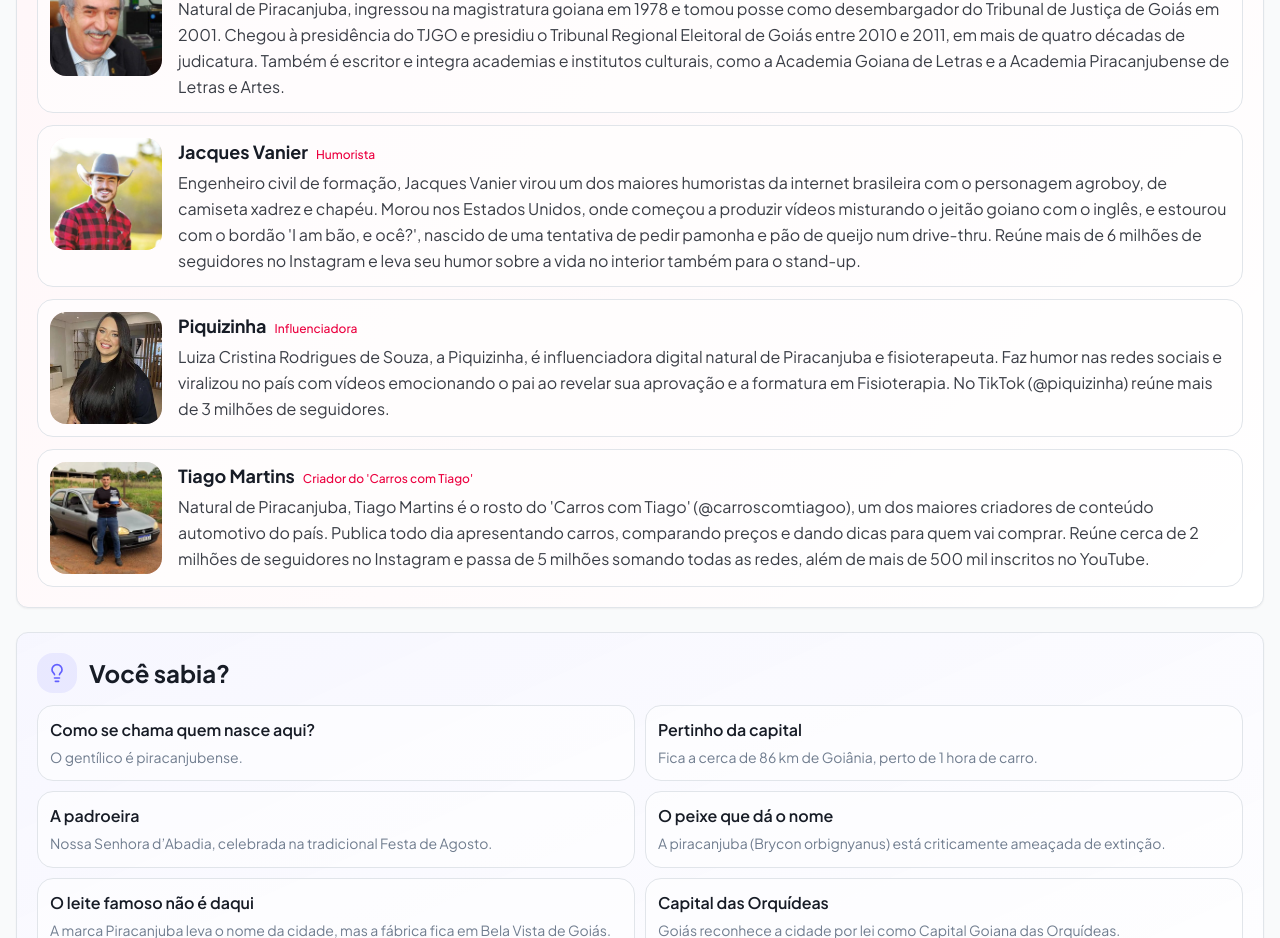
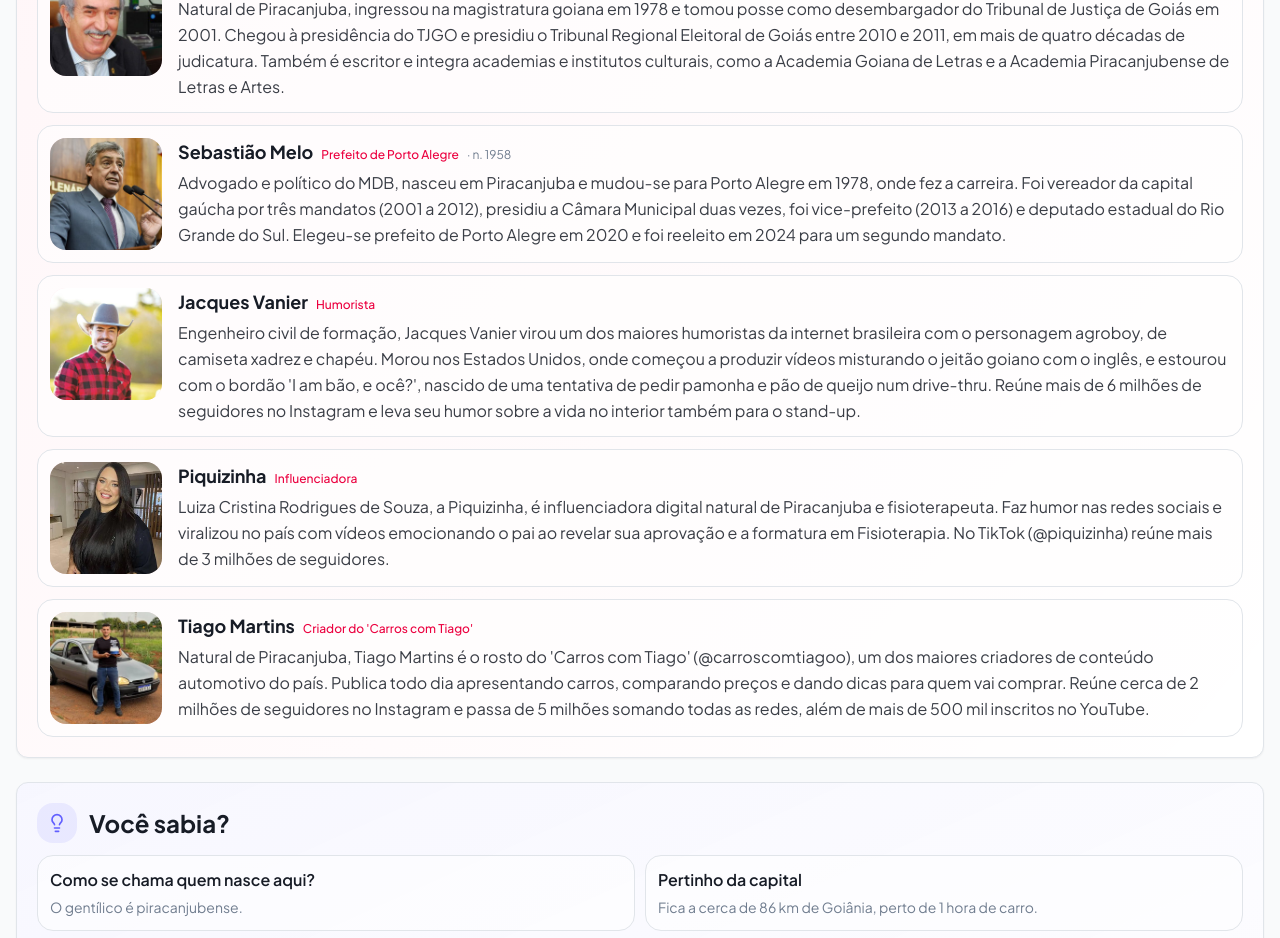
Before and after one commit to gianlucaferro/piracanjuba-next, a Next.js app: page /historia-pba in a window 1280 px wide. Shown: the part 5540-6478 px from the top of the page. Built offline with nearby package versions, Linux system fonts and the light colour scheme; no server answers.

Commit message:
feat(historia-pba): adiciona Sebastiao Melo (prefeito de Porto Alegre) aos filhos ilustres
Natural de Piracanjuba-GO (24/07/1958), confirmado via Perplexity. Foto + bio (carreira MDB em Porto Alegre).

```diff
--- a/src/app/historia-pba/page.tsx
+++ b/src/app/historia-pba/page.tsx
@@ -115,6 +115,13 @@ const pessoas = [
     papel: "Desembargador",
     periodo: "n. 1949",
     bio: "Natural de Piracanjuba, ingressou na magistratura goiana em 1978 e tomou posse como desembargador do Tribunal de Justiça de Goiás em 2001. Chegou à presidência do TJGO e presidiu o Tribunal Regional Eleitoral de Goiás entre 2010 e 2011, em mais de quatro décadas de judicatura. Também é escritor e integra academias e institutos culturais, como a Academia Goiana de Letras e a Academia Piracanjubense de Letras e Artes.",
+  },
+  {
+    slug: "sebastiao-melo",
+    nome: "Sebastião Melo",
+    papel: "Prefeito de Porto Alegre",
+    periodo: "n. 1958",
+    bio: "Advogado e político do MDB, nasceu em Piracanjuba e mudou-se para Porto Alegre em 1978, onde fez a carreira. Foi vereador da capital gaúcha por três mandatos (2001 a 2012), presidiu a Câmara Municipal duas vezes, foi vice-prefeito (2013 a 2016) e deputado estadual do Rio Grande do Sul. Elegeu-se prefeito de Porto Alegre em 2020 e foi reeleito em 2024 para um segundo mandato.",
   },
   {
     slug: "jacques-vanier",
```
Also changed, not shown: public/historia/pessoas/README.md, public/historia/pessoas/sebastiao-melo.jpg (added).
